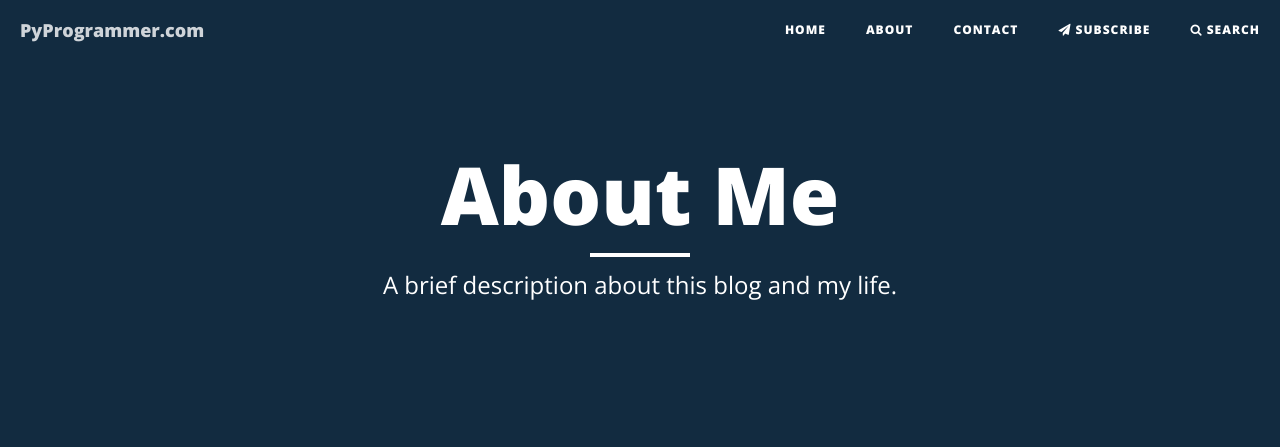
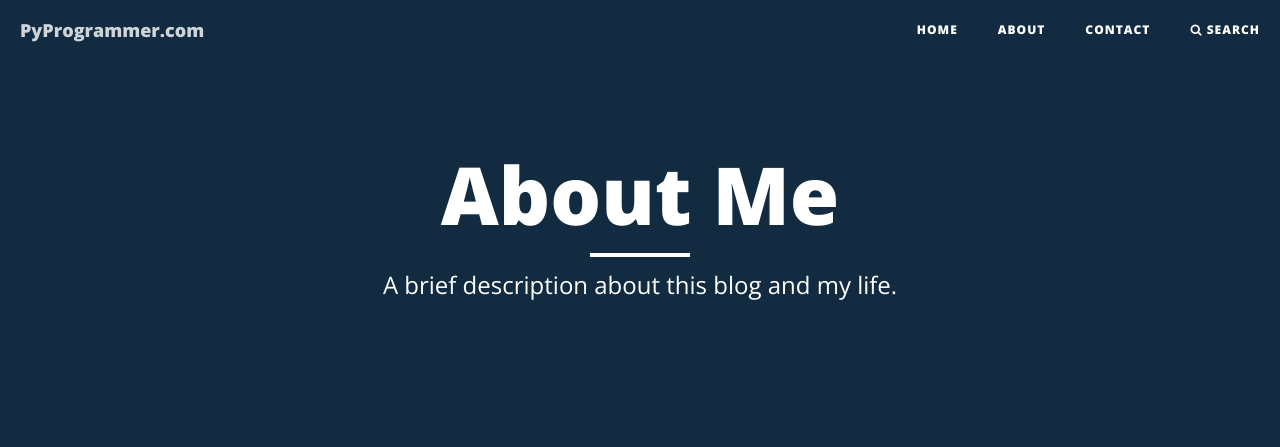
Before and after one commit to pyprogrammerblog/mysite, a Django app: page /about/ in a window 1280 px wide. Shown: the top 447 px of the page. Run offline with Django 3.2, Linux system fonts and the light colour scheme; parts of the project's set-up code (start-up, migrations or seed data) failed here and were passed over; some libraries are stand-ins or nearby versions.

Commit message:
Remove subscription

```diff
--- a/pyproblog/urls.py
+++ b/pyproblog/urls.py
@@ -11,9 +11,9 @@ urlpatterns = [
     url(r'^contact/$', views.MyContactFormView.as_view(), name='contact'),
     url(r'^archive/$', views.MyArchiveTemplateView.as_view(), name='archive'),
     url(r'^search/$', views.MySearchView.as_view(), name='search'),
-    url(r'^subscribe/$', views.MySubscriptionView.as_view(), name='subscribe'),
-    url(r'^email_verify/(?P<subscriber_id>\d+)/(?P<verification_code>[0-9A-Fa-f-]+)', views.EmailVerifyView.as_view(),
-        name='email_verify'),
-    url(r'^thanks/$', views.MySearchView.as_view(), name='thanks'),
-    url(r'^unsubscribe/(?P<unsubscribe_code>[0-9A-Fa-f-]+)', views.EmailUnsubscribeView.as_view(), name='unsubscribe'),
+    # url(r'^subscribe/$', views.MySubscriptionView.as_view(), name='subscribe'),
+    # url(r'^email_verify/(?P<subscriber_id>\d+)/(?P<verification_code>[0-9A-Fa-f-]+)', views.EmailVerifyView.as_view(),
+    #     name='email_verify'),
+    # url(r'^thanks/$', views.MySearchView.as_view(), name='thanks'),
+    # url(r'^unsubscribe/(?P<unsubscribe_code>[0-9A-Fa-f-]+)', views.EmailUnsubscribeView.as_view(), name='unsubscribe'),
 ]
--- a/templates/navbar.html
+++ b/templates/navbar.html
@@ -25,11 +25,11 @@
                     <li>
                         <a href="{% url 'pyproblog:contact' %}">Contact</a>
                     </li>
-                    <li class="menu-item hidden-mobile">
-                        <a href="{% url 'pyproblog:subscribe' %}">
-                        <span class="fa fa-send"></span> Subscribe
-                        </a>
-                    </li>
+{#                    <li class="menu-item hidden-mobile">#}
+{#                        <a href="{% url 'pyproblog:subscribe' %}">#}
+{#                        <span class="fa fa-send"></span> Subscribe#}
+{#                        </a>#}
+{#                    </li>#}
                     <li class="menu-item hidden-mobile">
                         <a href="{% url 'pyproblog:search' %}">
                         <span class="fa fa-search"></span> Search
```
